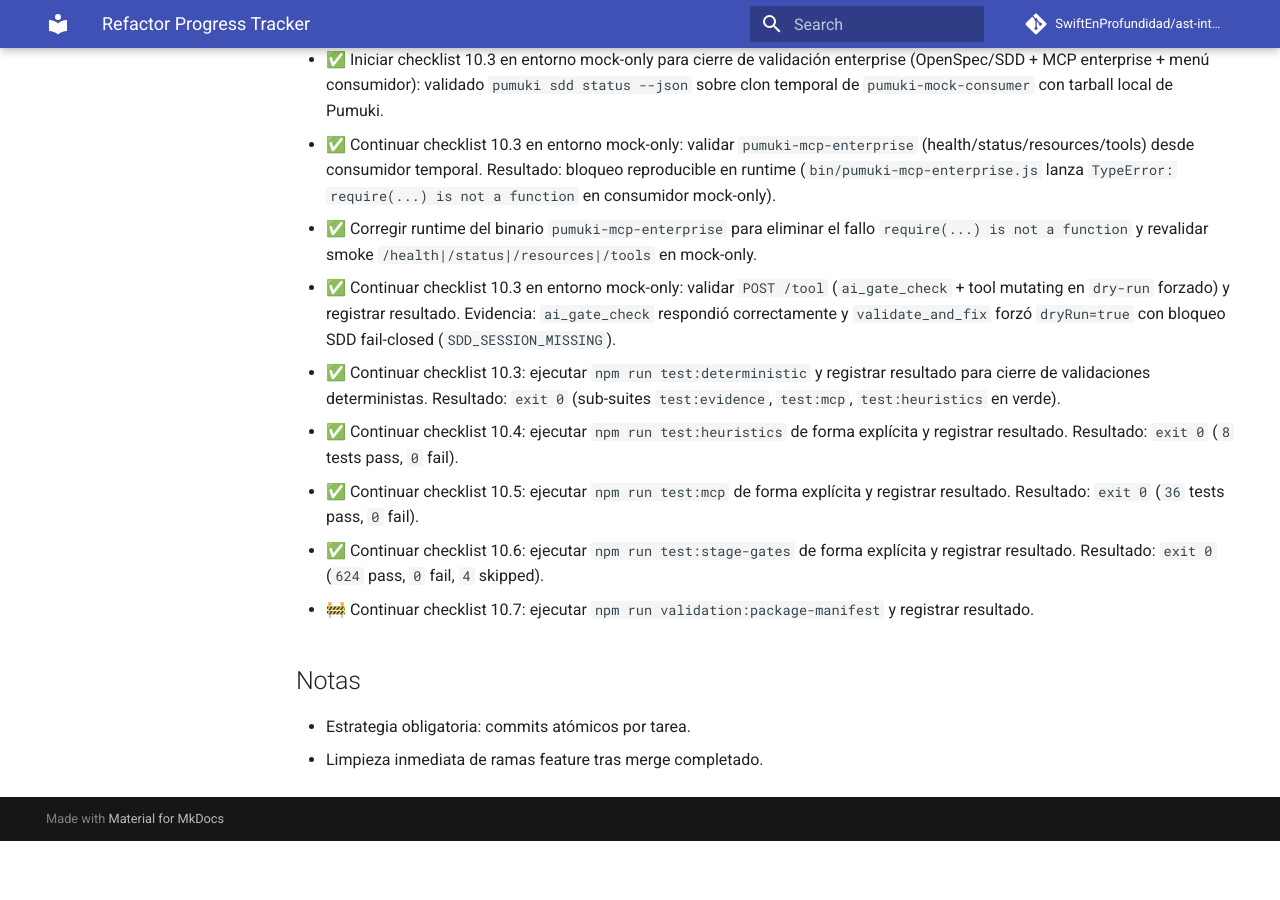
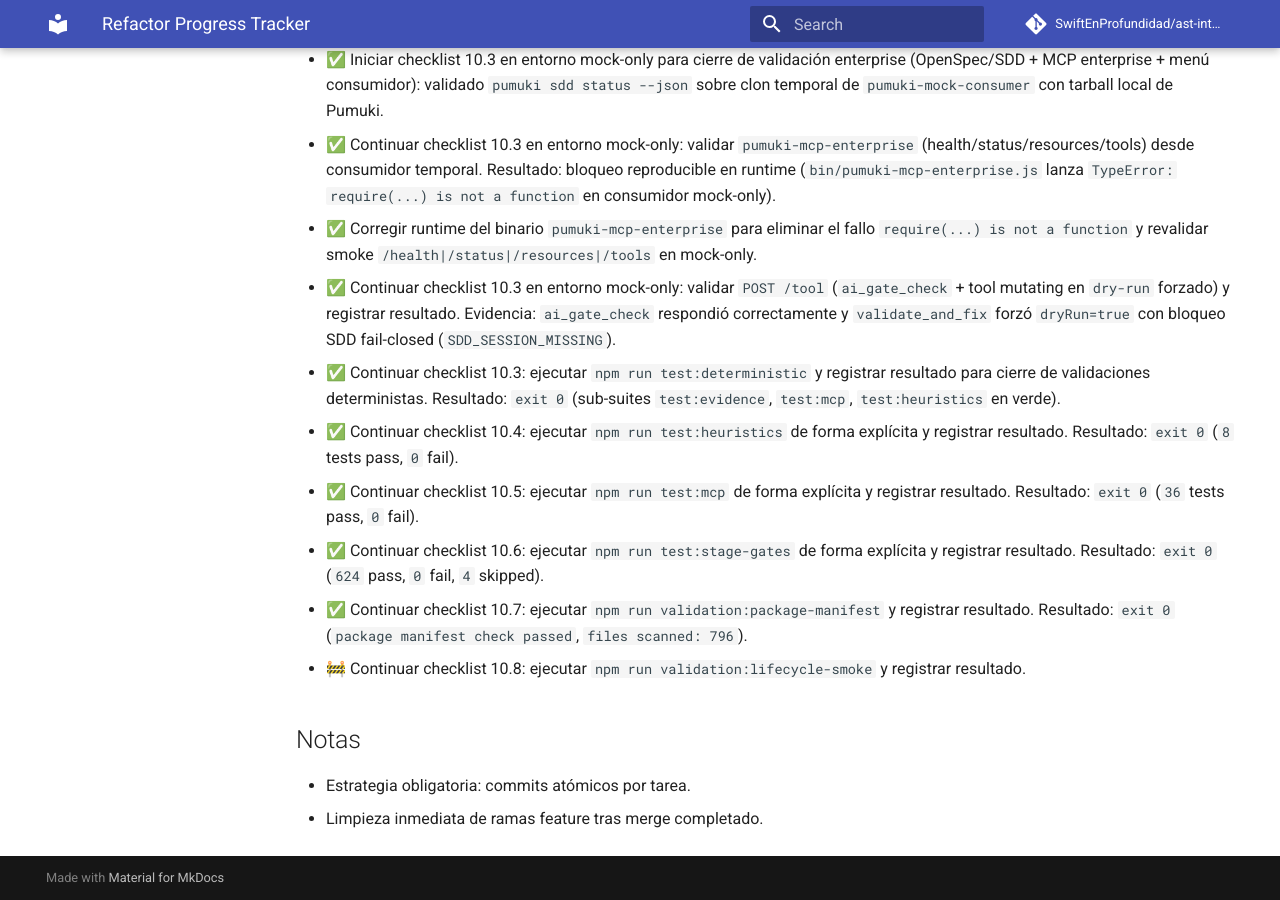
Before and after one commit to SwiftEnProfundidad/ast-intelligence-hooks, an MkDocs documentation site: the page built from docs/REFRACTOR_PROGRESS.md, in a window 1280 px wide and 900 px high, scrolled down 15100 px. Built offline with MkDocs 1.6.1 and Material for MkDocs 9.7.7, drawn with Linux system fonts in a browser that asks for light colours; comment, search, counter and statistics services are not loaded; before the commit the page ends 15941 px from its top, so only the background shows below that.

Commit message:
docs: record package manifest validation success

```diff
--- a/docs/REFRACTOR_PROGRESS.md
+++ b/docs/REFRACTOR_PROGRESS.md
@@ -351,7 +351,8 @@ Estado consolidado del refactor con seguimiento de tareas y evidencia del avance
 - ✅ Continuar checklist 10.4: ejecutar `npm run test:heuristics` de forma explícita y registrar resultado. Resultado: `exit 0` (`8` tests pass, `0` fail).
 - ✅ Continuar checklist 10.5: ejecutar `npm run test:mcp` de forma explícita y registrar resultado. Resultado: `exit 0` (`36` tests pass, `0` fail).
 - ✅ Continuar checklist 10.6: ejecutar `npm run test:stage-gates` de forma explícita y registrar resultado. Resultado: `exit 0` (`624` pass, `0` fail, `4` skipped).
-- 🚧 Continuar checklist 10.7: ejecutar `npm run validation:package-manifest` y registrar resultado.
+- ✅ Continuar checklist 10.7: ejecutar `npm run validation:package-manifest` y registrar resultado. Resultado: `exit 0` (`package manifest check passed`, `files scanned: 796`).
+- 🚧 Continuar checklist 10.8: ejecutar `npm run validation:lifecycle-smoke` y registrar resultado.
 
 ## Notas
 - Estrategia obligatoria: commits atómicos por tarea.
```
